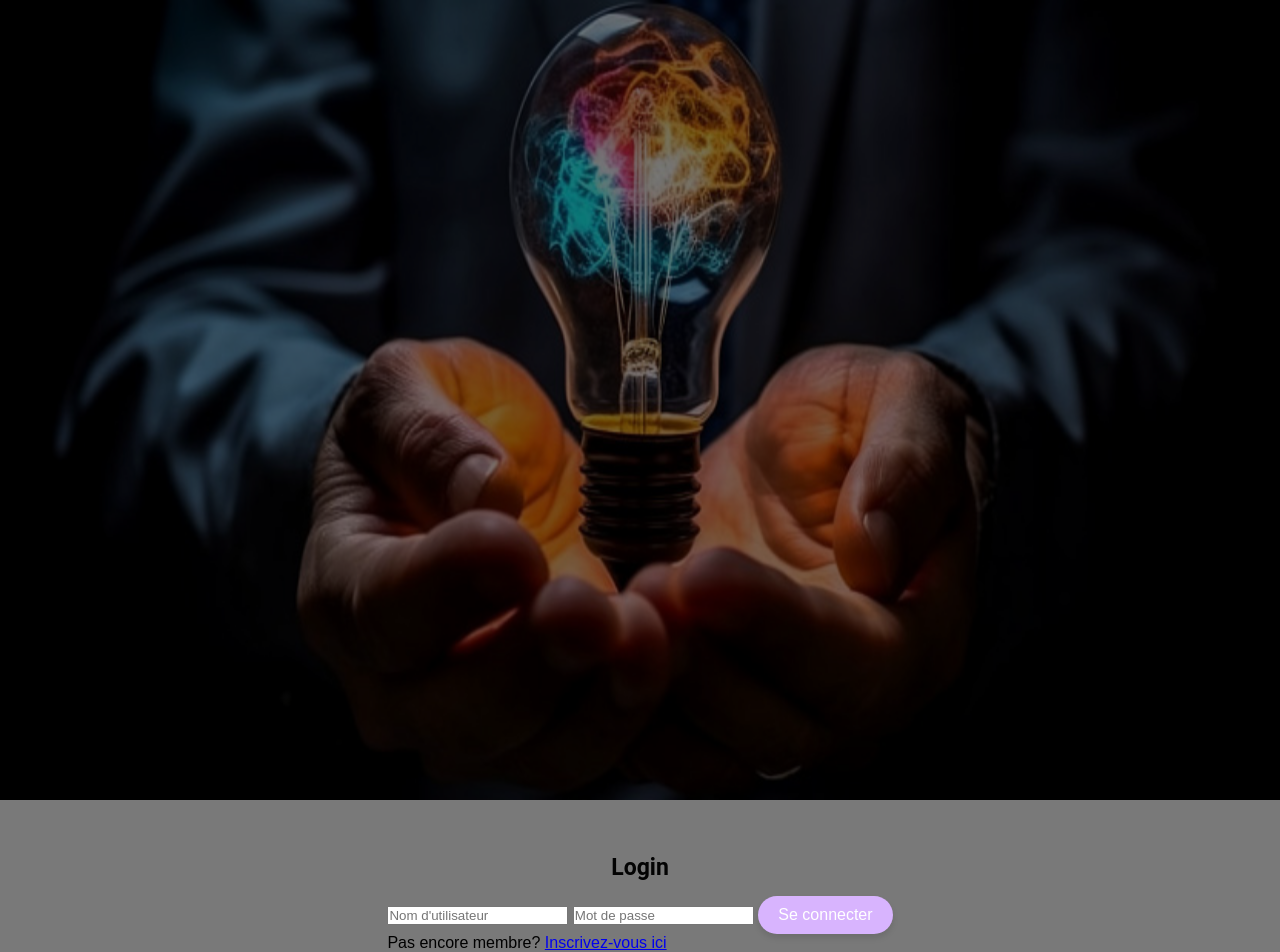
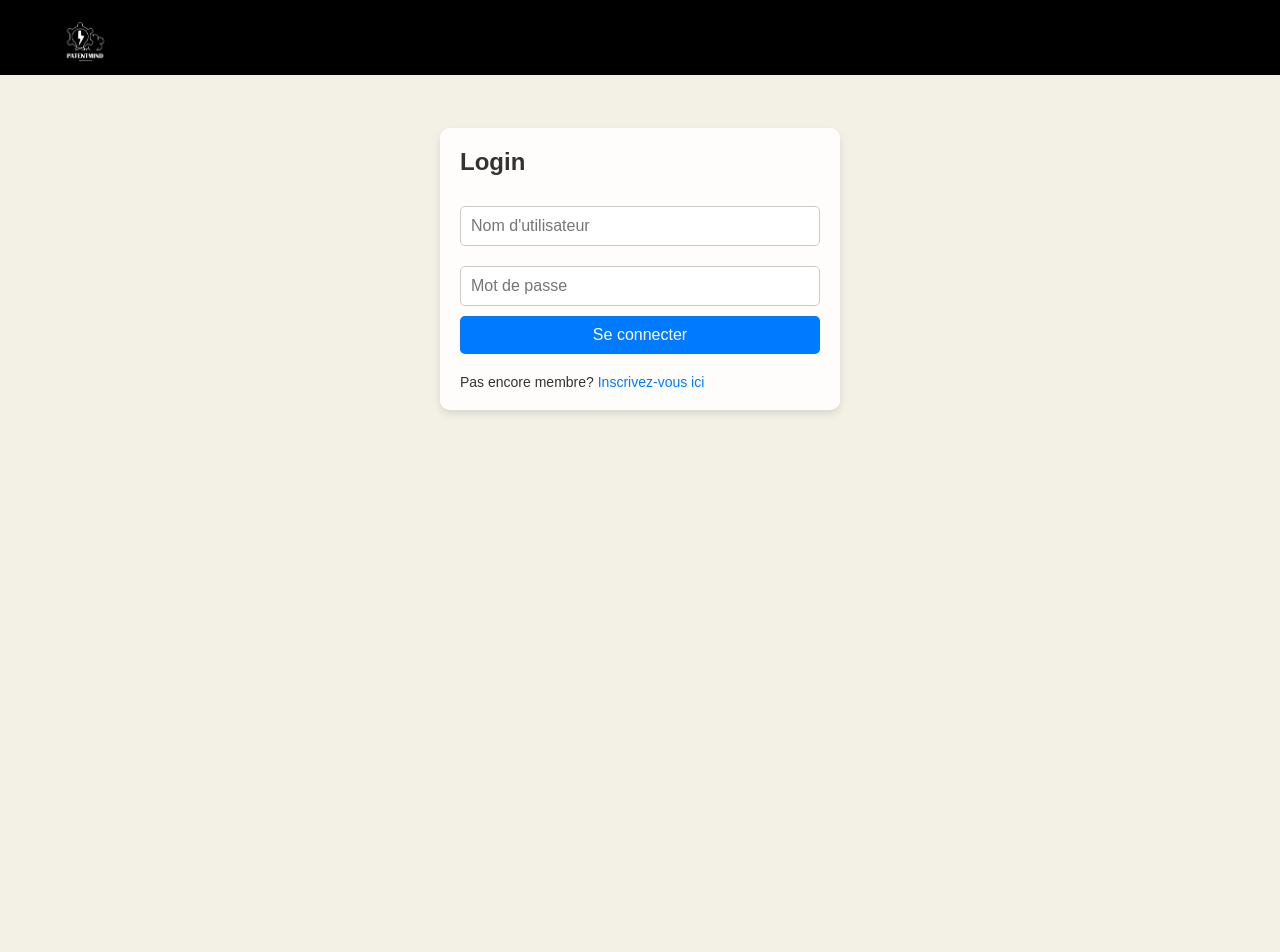
Before and after one commit to Adrienkgz/Explain-Mastercamp, a Flask app: page /login in a window 1280 px wide. After the commit the page ends 414 px from the top, so only its background shows below. Run offline with Flask 3, Linux system fonts and the light colour scheme.

Commit message:
ajout style login

```diff
--- /dev/null
+++ b/static/css/stylelogin.css
@@ -0,0 +1,87 @@
+/* Réinitialisation des styles par défaut */
+* {
+    margin: 0;
+    padding: 0;
+    box-sizing: border-box;
+    font-family: Arial, sans-serif;
+}
+body{
+    background-color: #F3F0E6;
+}
+.corp{
+
+    height: 100%;
+    margin: 0;
+    padding: 0;
+    display: flex;
+    justify-content: center;
+    align-items: center;
+    background-size: cover;
+}
+
+.support-photo {
+    width: 100%;
+    max-width: 400px;
+    padding: 20px;
+    margin-top: 10%;
+    background: rgba(255, 255, 255, 0.9); /* Légère transparence pour voir le fond */
+    border-radius: 10px;
+    box-shadow: 0 4px 8px rgba(0, 0, 0, 0.1);
+    z-index: 1; /* Assure que le formulaire est au-dessus du fond */
+}
+
+#inputs {
+    display: flex;
+    flex-direction: column;
+    align-items: center;
+}
+
+h2 {
+    margin-bottom: 20px;
+    font-size: 24px;
+    color: #333;
+}
+
+input[type="text"], input[type="password"] {
+    width: 100%;
+    padding: 10px;
+    margin: 10px 0;
+    border: 1px solid #ccc;
+    border-radius: 5px;
+    font-size: 16px;
+}
+
+input[type="text"]:focus, input[type="password"]:focus {
+    border-color: #007BFF;
+    outline: none;
+}
+
+button[type="submit"] {
+    width: 100%;
+    padding: 10px;
+    background-color: #007BFF;
+    color: #fff;
+    border: none;
+    border-radius: 5px;
+    font-size: 16px;
+    cursor: pointer;
+}
+
+button[type="submit"]:hover {
+    background-color: #0056b3;
+}
+
+p {
+    margin-top: 20px;
+    font-size: 14px;
+    color: #333;
+}
+
+p a {
+    color: #007BFF;
+    text-decoration: none;
+}
+
+p a:hover {
+    text-decoration: underline;
+}
--- a/templates/login.html
+++ b/templates/login.html
@@ -5,11 +5,22 @@
     <meta name="viewport" content="width=device-width, initial-scale=1.0">
     <title>Login</title>
     <link rel="stylesheet" href="{{ url_for('static', filename='css/style.css') }}">
-    <link rel="stylesheet" type="text/css" href="{{ url_for('static', filename='css/styleAccueil.css') }}">
+    <link rel="stylesheet" type="text/css" href="{{ url_for('static', filename='css/stylelogin.css') }}">
 </head>
 <body>
+    <header id="PROPOS">
+        <div class="Header-top">
+          <div class="logo">
+            <img src="../static/img/logo.png" class="logo" alt="logoVisage">
+          </div>
+          <div id="navba">
+            <div class="top-con">
+            </div>
+          </div>
+        </div>
+    </header>
+    <div class = "corp">
     <div class="support-photo">
-        <img src="{{ url_for('static', filename='img/fondPageAccueil.png') }}" id="background-photo" alt="Background">
         <div id="inputs">
             <form method="post">
                 {{ form.hidden_tag() }}
@@ -21,5 +32,6 @@
             </form>
         </div>
     </div>
+    </div>
 </body>
 </html>
```
Also changed, not shown: templates/register.html (+14 -2 lines).
